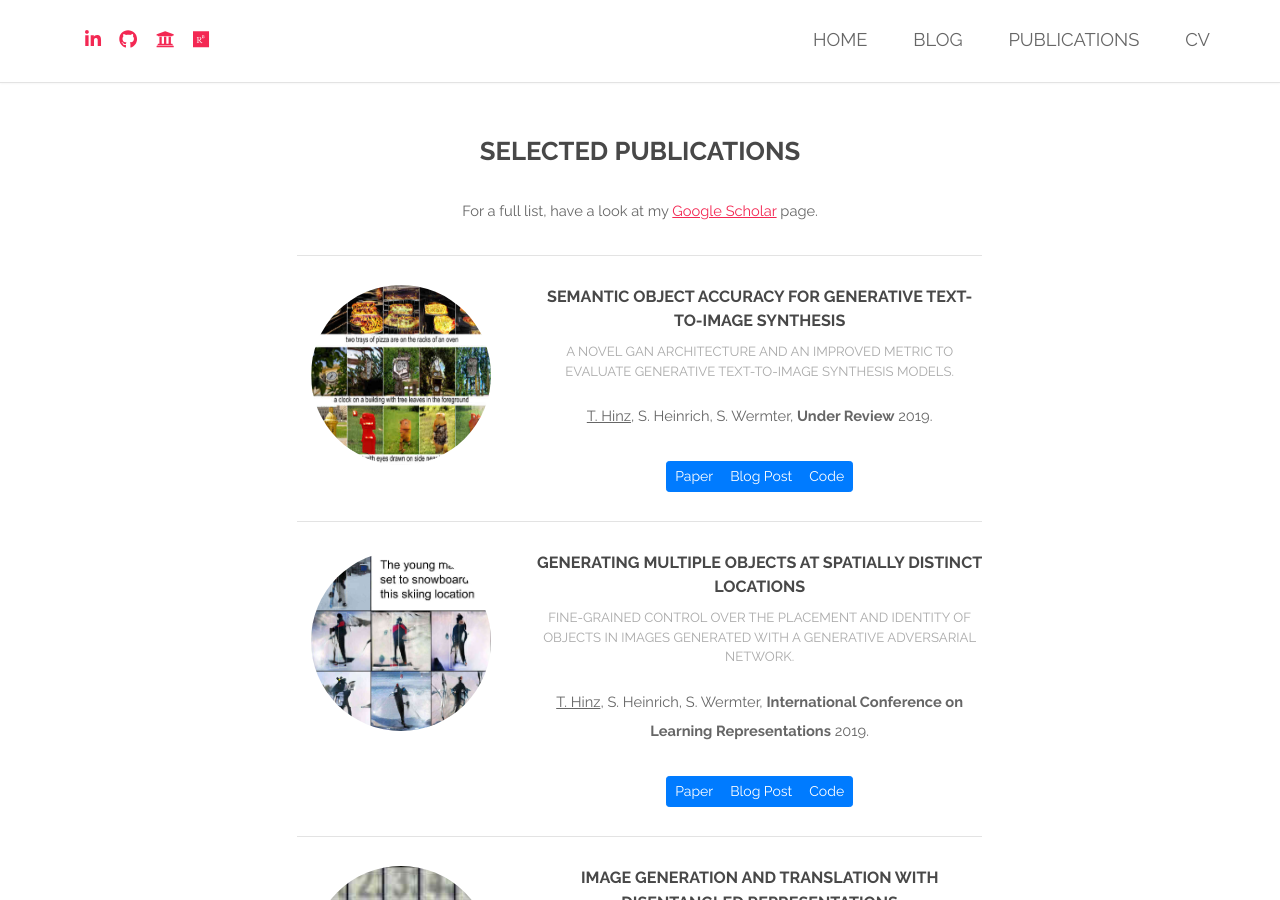
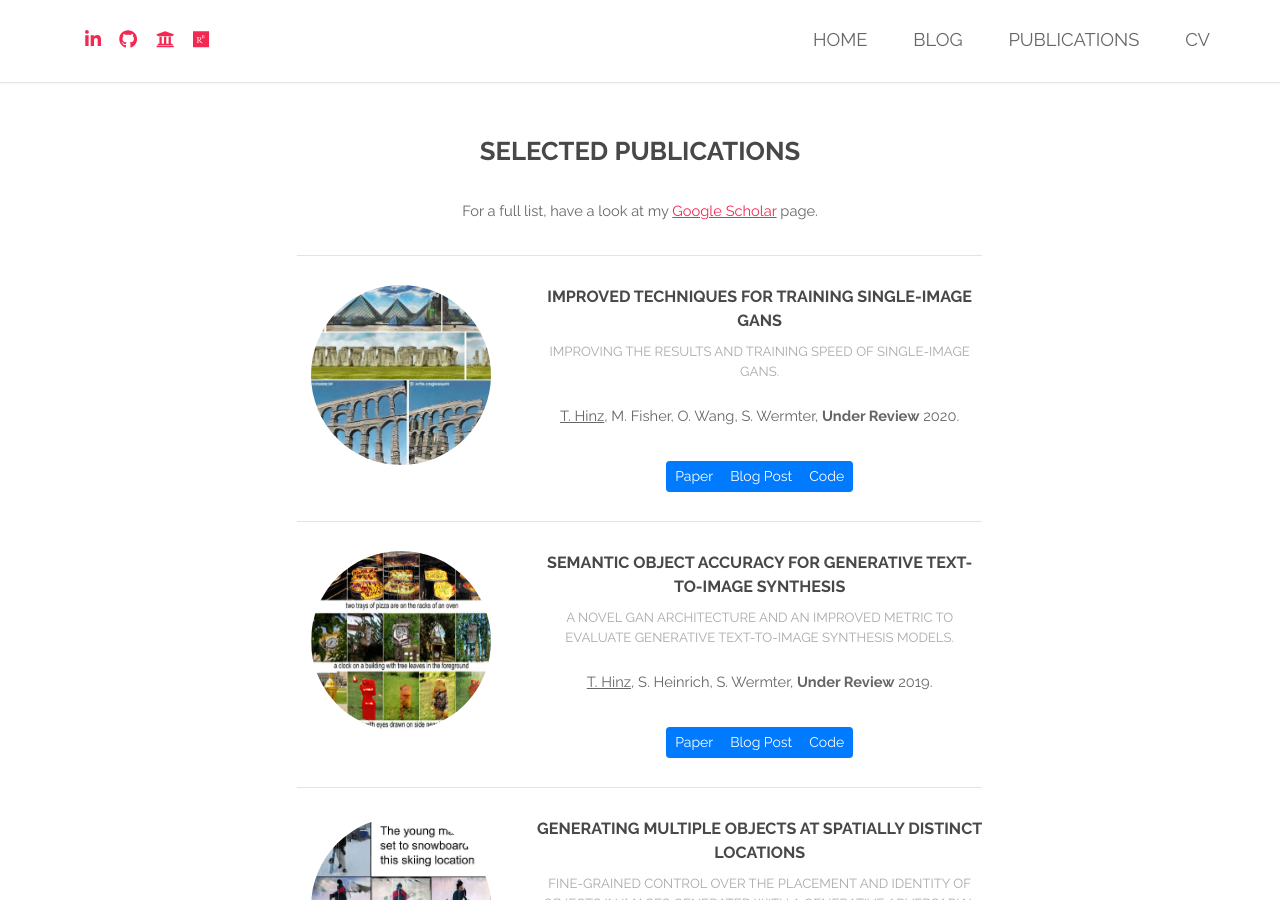
Before and after one commit to tohinz/tohinz.github.io, a Jekyll site: the page built from publications/index.html, in a window 1280 px wide and 900 px high. Built offline with Jekyll 4.4.1, drawn with Linux system fonts in a browser that asks for light colours; cached includes are drawn as plain includes; nearby versions of some CDN libraries.

Commit message:
Update index.html

```diff
--- a/publications/index.html
+++ b/publications/index.html
@@ -7,6 +7,28 @@
 		<h2 style="text-align: center">Selected Publications</h2>
 		<p style="text-align:center;">For a full list, have a look at my <a href="https://scholar.google.com/citations?user=SugTw28AAAAJ&hl" target="_blank">Google Scholar</a> page.</p>
 		<hr />
+
+		<div class="row 150%">
+			<div class="3u 4u(large) 12u$(medium)">
+				<div class="image rounded"><img src="/images/publication/thumbnails/consingan.jpg" width="180" alt="" style="border:none;"/></div>
+			</div>
+
+			<div class="9u$ 8u$(large) 12u$(medium)">
+				<header>
+					<h4>Improved Techniques for Training Single-Image GANs</h4>
+					<p>Improving the results and training speed of single-image GANs.</p>
+				</header>
+				<p><span style="text-decoration: underline;">T. Hinz</span>, M. Fisher, O. Wang, S. Wermter, <span style="font-weight: bold">Under Review</span> 2020.</p>
+				<div class="btn-group btn-group-sm">
+					<a role="button" style="text-decoration: none" class="btn btn-primary" href='https://arxiv.org/abs/2003.11512' target="_blank">Paper</a>
+	    				<a role="button" style="text-decoration: none" class="btn btn-primary" href='/2020/03/24/improved-techniques-for-training-single-image-gans'>Blog Post</a>
+	    				<a role="button" style="text-decoration: none" class="btn btn-primary" href='https://github.com/tohinz/ConSinGAN' target="_blank">Code</a>
+  				</div>
+			</div>
+		</div>
+
+		<hr />
+
 
 		<div class="row 150%">
 			<div class="3u 4u(large) 12u$(medium)">
```
